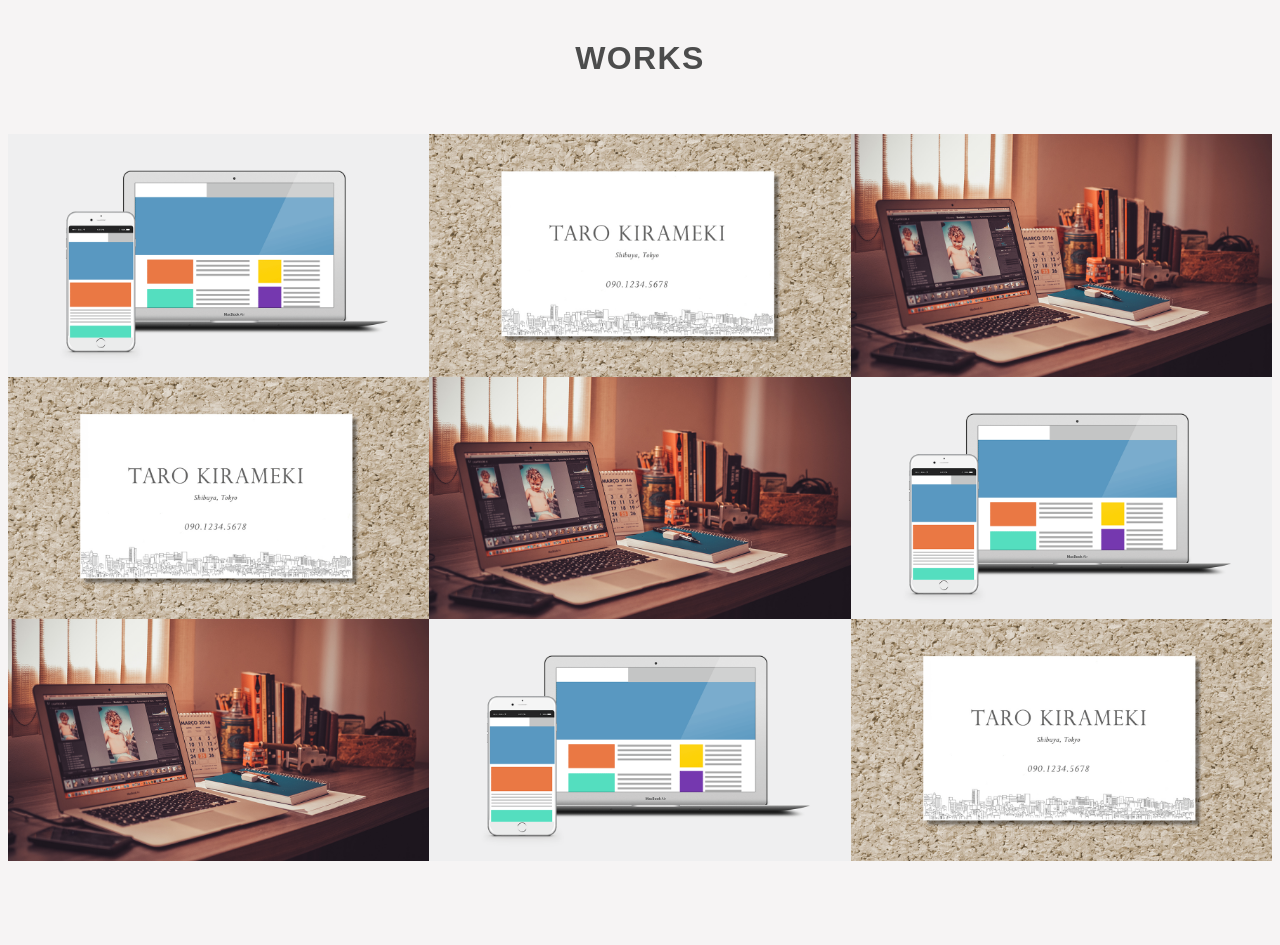
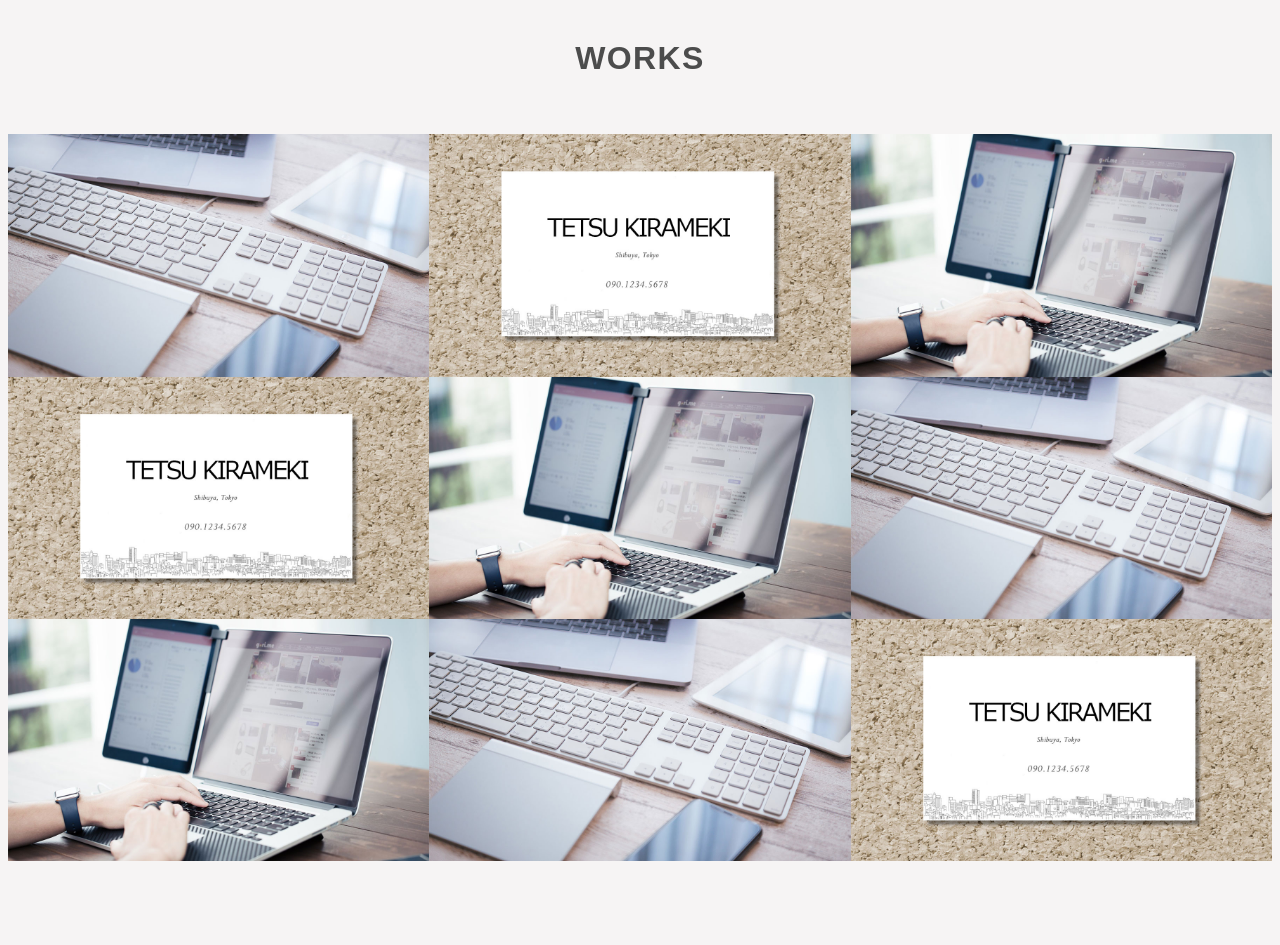
Before and after one commit to tetsutakahashi/tetsutakahashi.github.io, a plain HTML site: page index.html in a window 1280 px wide. Shown: the part 1180-2125 px from the top of the page. Drawn offline with Linux system fonts and the light colour scheme; a web font is replaced by a local one.

Commit message:
photoshop

```diff
--- a/index.html
+++ b/index.html
@@ -14,7 +14,7 @@
             <a href="#contact" class="button-contact"><i aria-label="お問い合わせ" class="fa fa-envelope-o"></i></a>
             <div class="profile">
                 <h1 class="site-title abel uppercase text-center">Web Designer <span>Tetsu KIrameki</span></h1>
-                <img src="./images/img_profile.jpg" alt="プロフィール写真" width="140" height="140" class="block-center profile-icon">
+                <img src="./images/img_profile150.jpg" alt="プロフィール写真" width="140" height="140" class="block-center profile-icon">
                 <p>山梨県在住のWebデザイナー、煌木　哲です。オンラインスクールでWeb制作について学び、エレキハードエンジニアからWebデザイナーへと転身中です。これからさらにWeb制作、その他プログラミングの技術や知識を身につけて、オリジナルサービスを提供するサイトを立ち上げることができるように勉強中です。</p>
             </div>
         </header>
@@ -43,7 +43,7 @@
                 <h2 class="text-center">Works</h2>
                 <div class="works-box">
                     <a href="#">
-                        <img src="./images/img_work_site.png" alt="株式会社きらめき コーポレートサイト様 Webサイトデザイン">
+                        <img src="./images/img_work_site2.jpg" alt="株式会社きらめき コーポレートサイト様 Webサイトデザイン">
                         <div class="works-box-inner">
                             <div class="text-center">
                                 <h3>株式会社きらめき コーポレートサイト</h3>
@@ -55,7 +55,7 @@
                 </div>
                 <div class="works-box">
                     <a href="#">
-                        <img src="./images/img_work_card.jpg" alt="きらめき太郎様 名刺デザイン">
+                        <img src="./images/img_work_card2.jpg" alt="きらめき太郎様 名刺デザイン">
                         <div class="works-box-inner">
                             <div class="text-center">
                                 <h3>きらめき太郎様 名刺</h3>
@@ -67,7 +67,7 @@
                 </div>
                 <div class="works-box">
                     <a href="#">
-                        <img src="./images/img_work_blog.jpg" alt="WordPressオリジナルテーマ">
+                        <img src="./images/img_work_blog2.jpg" alt="WordPressオリジナルテーマ">
                         <div class="works-box-inner">
                             <div class="text-center">
                                 <h3>ブログデザイン</h3>
@@ -79,7 +79,7 @@
                 </div>
                 <div class="works-box">
                     <a href="#">
-                        <img src="./images/img_work_card.jpg" alt="きらめき太郎様 名刺デザイン">
+                        <img src="./images/img_work_card2.jpg" alt="きらめき太郎様 名刺デザイン">
                         <div class="works-box-inner">
                             <div class="text-center">
                                 <h3>きらめき太郎様 名刺</h3>
@@ -91,7 +91,7 @@
                 </div>
                 <div class="works-box">
                     <a href="#">
-                        <img src="./images/img_work_blog.jpg" alt="WordPressオリジナルテーマ">
+                        <img src="./images/img_work_blog2.jpg" alt="WordPressオリジナルテーマ">
                         <div class="works-box-inner">
                             <div class="text-center">
                                 <h3>ブログデザイン</h3>
@@ -103,7 +103,7 @@
                 </div>
                 <div class="works-box">
                     <a href="#">
-                        <img src="./images/img_work_site.png" alt="株式会社きらめき コーポレートサイト様 Webサイトデザイン">
+                        <img src="./images/img_work_site2.jpg" alt="株式会社きらめき コーポレートサイト様 Webサイトデザイン">
                         <div class="works-box-inner">
                             <div class="text-center">
                                 <h3>株式会社きらめき コーポレートサイト</h3>
@@ -115,7 +115,7 @@
                 </div>
                 <div class="works-box">
                     <a href="#">
-                        <img src="./images/img_work_blog.jpg" alt="WordPressオリジナルテーマ">
+                        <img src="./images/img_work_blog2.jpg" alt="WordPressオリジナルテーマ">
                         <div class="works-box-inner">
                             <div class="text-center">
                                 <h3>ブログデザイン</h3>
@@ -127,7 +127,7 @@
                 </div>
                 <div class="works-box">
                     <a href="#">
-                        <img src="./images/img_work_site.png" alt="株式会社きらめき コーポレートサイト様 Webサイトデザイン">
+                        <img src="./images/img_work_site2.jpg" alt="株式会社きらめき コーポレートサイト様 Webサイトデザイン">
                         <div class="works-box-inner">
                             <div class="text-center">
                                 <h3>株式会社きらめき コーポレートサイト</h3>
@@ -139,7 +139,7 @@
                 </div>
                 <div class="works-box">
                     <a href="#">
-                        <img src="./images/img_work_card.jpg" alt="きらめき太郎様 名刺デザイン">
+                        <img src="./images/img_work_card2.jpg" alt="きらめき太郎様 名刺デザイン">
                         <div class="works-box-inner">
                             <div class="text-center">
                                 <h3>きらめき太郎様 名刺</h3>
```
Also changed, not shown: images/img_profile150.jpg (added), images/img_work_blog2.jpg (added), images/img_work_card2.jpg (added), images/img_work_site2.jpg (added).
